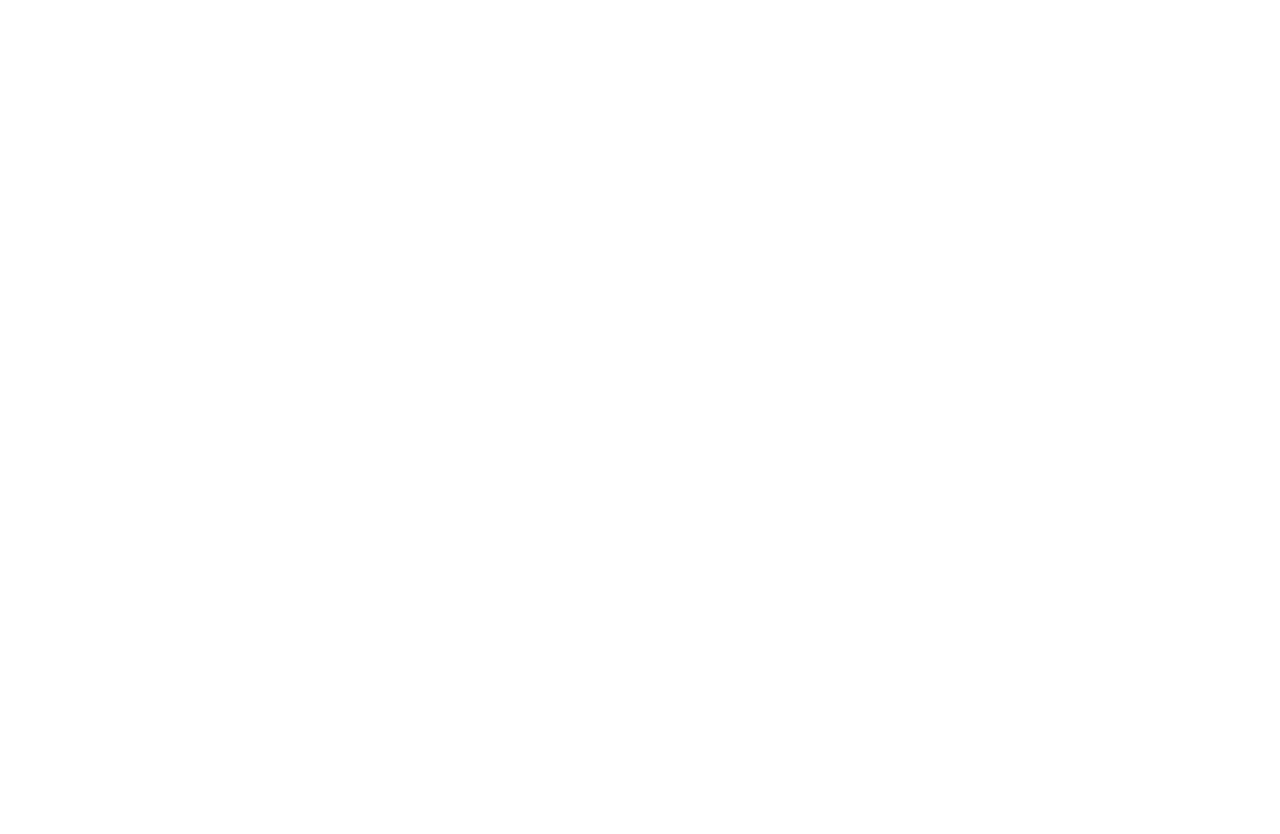
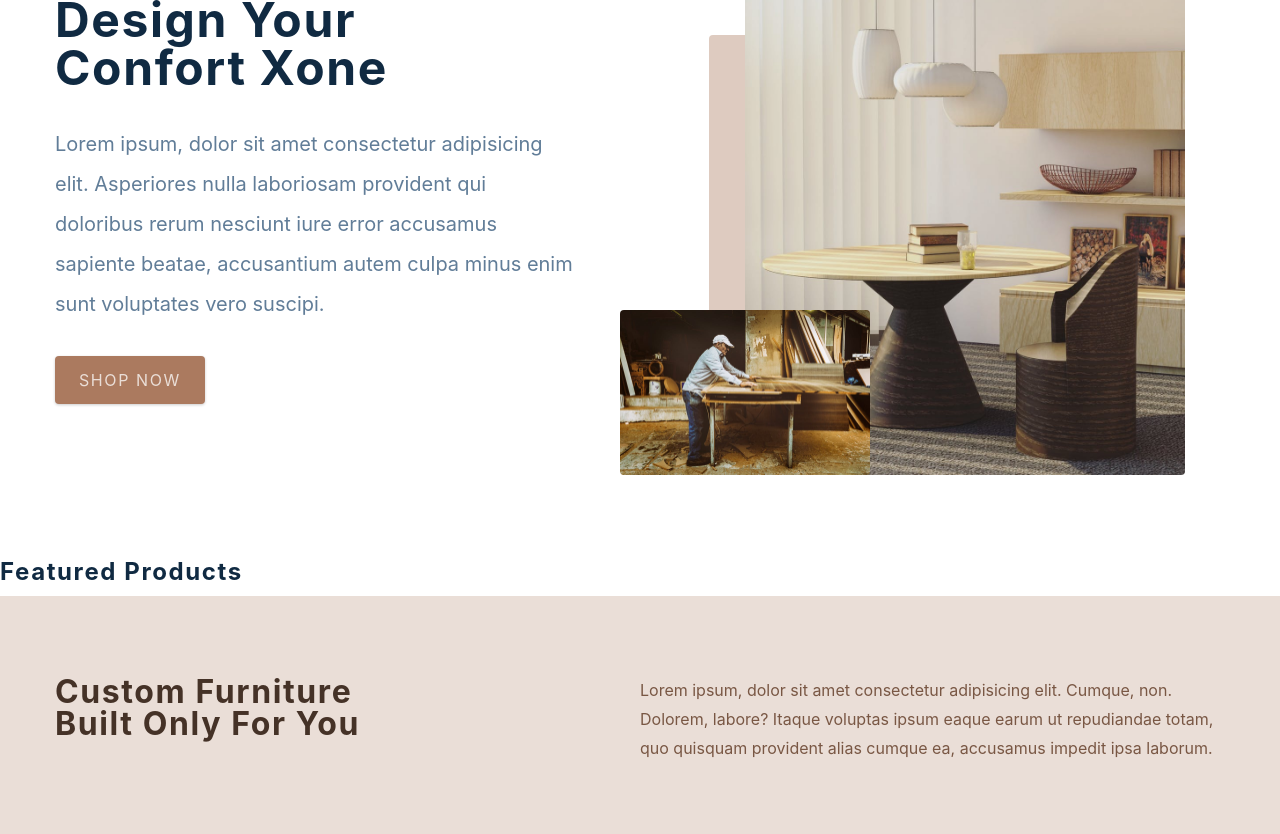
Before and after one commit to jaomateus/e-commerce-project, a React (Create React App) app: page / in a window 1280 px wide. Shown: the part 240-1074 px from the top of the page. Before the commit the page ends 800 px from the top, so only its background shows below. Built offline with nearby package versions, Linux system fonts and the light colour scheme; the HTML template or start-up script is replaced by a standard one.

Commit message:
add contact form

```diff
--- a/src/components/Contact.js
+++ b/src/components/Contact.js
@@ -1,9 +1,32 @@
-import React from 'react'
-import styled from 'styled-components'
+import React from "react";
+import styled from "styled-components";
 
 const Contact = () => {
-  return <h4>contact section</h4>
-}
+  return (
+    <Wrapper>
+      <div className="section-center">
+        <h3>Join our newsletter and get 20% off</h3>
+        <div className="content">
+          <p>
+            Lorem ipsum dolor sit amet, consectetur adipisicing elit. Tenetur,
+            laboriosam? Eum voluptatibus magni fugit culpa iure laboriosam
+            animi, recusandae velit.
+          </p>
+          <form className="contact-form">
+            <input
+              type="email"
+              className="form-input"
+              placeholder="enter email"
+            />
+            <button type="submit" className="submit-btn">
+              subscribe
+            </button>
+          </form>
+        </div>
+      </div>
+    </Wrapper>
+  );
+};
 const Wrapper = styled.section`
   padding: 5rem 0;
   h3 {
@@ -67,6 +90,6 @@
   @media (min-width: 1280px) {
     padding: 15rem 0;
   }
-`
+`;
 
-export default Contact
+export default Contact;
--- a/src/components/Hero.js
+++ b/src/components/Hero.js
@@ -5,7 +5,29 @@
 import heroBcg2 from '../assets/hero-bcg-2.jpeg'
 
 const Hero = () => {
-  return <h4>hero</h4>
+  return (
+    <Wrapper className="section-center">
+      <article className="content">
+        <h1>
+          design your <br />
+          confort xone{" "}
+        </h1>
+        <p>
+          Lorem ipsum, dolor sit amet consectetur adipisicing elit. Asperiores
+          nulla laboriosam provident qui doloribus rerum nesciunt iure error
+          accusamus sapiente beatae, accusantium autem culpa minus enim sunt
+          voluptates vero suscipi.
+        </p>
+        <Link to="/products" className="btn hero-btn">
+          shop now
+        </Link>
+      </article>
+      <article className="img-container">
+        <img src={heroBcg} alt="nice table" className="main-img" />
+        <img src={heroBcg2} alt="person working" className="accent-img" />
+      </article>
+    </Wrapper>
+  );
 }
 
 const Wrapper = styled.section`
--- a/src/components/Services.js
+++ b/src/components/Services.js
@@ -1,10 +1,37 @@
-import React from 'react'
-import styled from 'styled-components'
-import { services } from '../utils/constants'
+import React from "react";
+import styled from "styled-components";
+import { services } from "../utils/constants";
 
 const Services = () => {
-  return <h4>services </h4>
-}
+  return (
+    <Wrapper>
+      <div className="section-center">
+        <article className="header">
+          <h3>
+            custom furniture <br />
+            built only for you{" "}
+          </h3>
+          <p>
+            Lorem ipsum, dolor sit amet consectetur adipisicing elit. Cumque,
+            non. Dolorem, labore? Itaque voluptas ipsum eaque earum ut
+            repudiandae totam, quo quisquam provident alias cumque ea, accusamus
+            impedit ipsa laborum.
+          </p>
+        </article>
+        <div className="services-center">
+          {services.map((service) => {
+            const { id, icon, title, text } = service;
+            return <article key={id} className='service'>
+              <span className="icon">{icon}</span>
+              <h4>{title}</h4>
+              <p>{text}</p>
+            </article>
+          })}
+        </div>
+      </div>
+    </Wrapper>
+  );
+};
 
 const Wrapper = styled.section`
   h3,
@@ -68,5 +95,5 @@
       transform: translateY(5rem);
     }
   }
-`
-export default Services
+`;
+export default Services;
--- a/src/pages/HomePage.js
+++ b/src/pages/HomePage.js
@@ -1,7 +1,12 @@
 import React from 'react'
 import { FeaturedProducts, Hero, Services, Contact } from '../components'
 const HomePage = () => {
-  return <h4>home page</h4>
+  return <main>
+    <Hero />
+    <FeaturedProducts />
+    <Services />
+    <Contact />
+  </main>
 }
 
 export default HomePage
```
